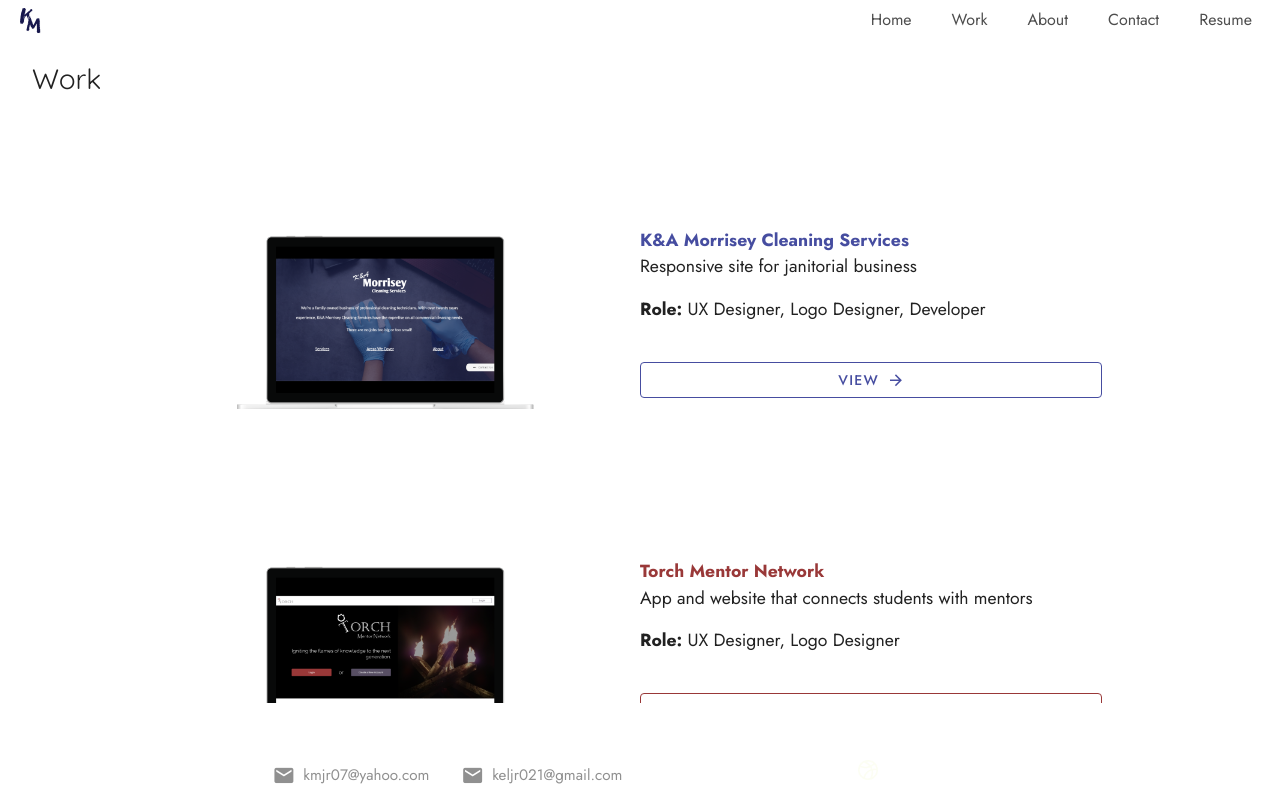
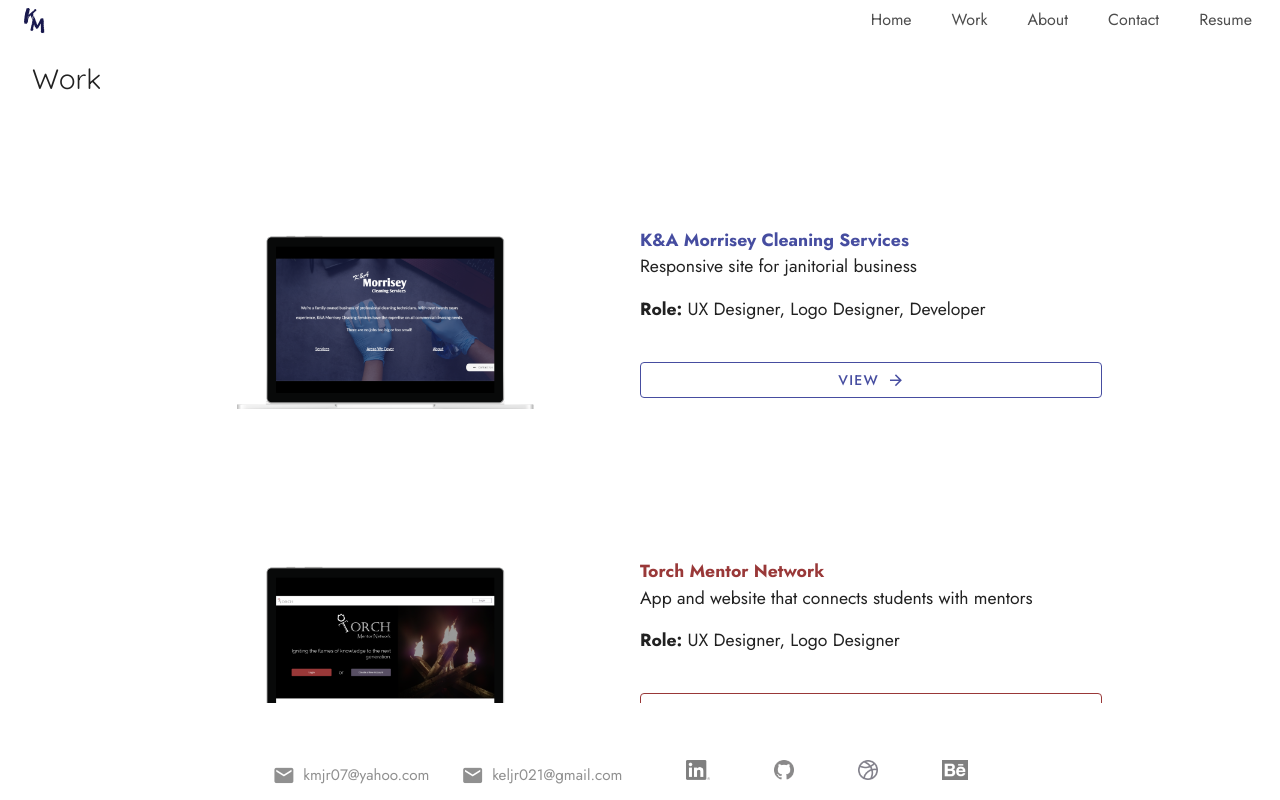
Before and after one commit to keljr021/portfolio-2023, a Vue app: page /#/work in a window 1280 px wide. Built offline with nearby package versions, Linux system fonts and the light colour scheme.

Commit message:
Revised logo and footer between Home and subpages

```diff
--- a/src/components/Cta.vue
+++ b/src/components/Cta.vue
@@ -32,7 +32,7 @@ export default {
     <v-container fluid class="cta">
         <v-row class="pa-3">
             <v-col cols="12" xs="12" sm="12" md="6">
-                <h1 class="cta-title">Hi, my name's <br v-if="$vuetify.display.xs" /><b class="color:#18184d">Kelvin.</b></h1>
+                <h1 class="cta-title">Hi, my name's <br v-if="$vuetify.display.xs" /><b class="color:#18184d">Kelvin Morrisey Jr.</b></h1>
                 <CtaText @scrollTo="scrollTo" />
             </v-col>
             <v-col cols="12" xs="12" sm="12" md="6" class="text-right">
--- a/src/components/Navbar.vue
+++ b/src/components/Navbar.vue
@@ -42,7 +42,8 @@ export default {
     <div class="nav show w-100 px-4 py-2" v-if="$vuetify.display.smAndDown">
         <v-row class="align-center justify-space-between">
             <v-col cols="8" class="nav-logo" @click="$router.push({ name: 'home' })">
-                <img class="mt-2 mx-1" src="../assets/km-icon.svg" alt="Kelvin Morrisey Jr" />
+                <img v-if="onHome" class="mt-2 mx-1 home" src="../assets/km-icon-white.svg" alt="Kelvin Morrisey Jr" />
+                <img v-else class="mt-2 mx-1" src="../assets/km-icon.svg" alt="Kelvin Morrisey Jr" />
             </v-col>
             <v-col cols="4" class="text-right">
                 <v-icon @click.stop="toggleNavDrawer">mdi-menu</v-icon>
@@ -69,7 +70,8 @@ export default {
     <div class="nav w-100 pa-2 show" :class="{'home': onHome }" v-else>
         <v-row class="align-center">
             <v-col cols="3" class="nav-logo" @click="$router.push({ name: 'home' })">
-                <img class="logo mt-2" src="../assets/km-icon.svg" alt="Kelvin Morrisey Jr"/>
+                <img v-if="onHome" class="mt-2 mx-1 home" src="../assets/km-icon-white.svg" alt="Kelvin Morrisey Jr" />
+                <img v-else class="mt-2 mx-1" src="../assets/km-icon.svg" alt="Kelvin Morrisey Jr" />
             </v-col>
             <v-col cols="9" class="text-right">
                 <span class="nav-item" @click="$router.push({ name: 'home' })">Home</span>
@@ -111,7 +113,10 @@ export default {
         position: absolute;
         left: 20px;
         top: 0;
-        transition: top 0.3s ease-in-out, opacity 0.2s ease-in-out;
+    }
+
+    .home {
+        height: 55px;
     }
 
     .logo {
--- a/src/components/partials/Footer.vue
+++ b/src/components/partials/Footer.vue
@@ -28,16 +28,20 @@ export default {
               <span v-if="!$vuetify.display.xs">keljr021@gmail.com</span>
           </span>
           <span class="footer-link mx-lg-8 mb-2" @click="openWindow('https://www.linkedin.com/in/kelvin-morrisey-jr-514360a7/')" title="View LinkedIn Profile">
-            <img class="footer-icon" src="../../assets/LI-white.png" alt="LinkedIn link" />
+            <img v-if="$route.name === 'home'" class="footer-icon" src="../../assets/LI-white.png" alt="LinkedIn link" />
+            <img v-else class="footer-icon" src="../../assets/LI-black.png" alt="LinkedIn link" />
           </span>
           <span class="footer-link mx-lg-8 mb-2" @click="openWindow('https://github.com/keljr021')" title="View GitHub Profile">
-            <img class="footer-icon" src="../../assets/github-white.png" alt="GitHub link" />
+            <img v-if="$route.name === 'home'" class="footer-icon" src="../../assets/github-white.png" alt="GitHub link" />
+            <img v-else class="footer-icon" src="../../assets/github-black.png" alt="GitHub link" />
           </span>
           <span class="footer-link mx-lg-8 mb-2" @click="openWindow('https://dribbble.com/keljr021')" title="View Dribbble Profile">
-            <img class="footer-icon" src="../../assets/dr-logo-white.png" alt="Dribbble link" />
+            <img v-if="$route.name === 'home'" class="footer-icon" src="../../assets/dr-logo-white.png" alt="Dribbble link" />
+            <img v-else class="footer-icon" src="../../assets/dr-logo.png" alt="Behance link" />
           </span>
           <span class="footer-link mx-lg-8 mb-2" @click="openWindow('https://www.behance.net/kelvin-m')" title="View Behance Profile">
-            <img class="footer-icon" src="../../assets/be-logo-alt2-white.png" alt="Behance link" />
+            <img v-if="$route.name === 'home'" class="footer-icon" src="../../assets/be-logo-alt2-white.png" alt="Behance link" />
+            <img v-else class="footer-icon" src="../../assets/be-logo-alt2.png" alt="Behance link" />
           </span>
         </v-col>
       <v-spacer></v-spacer>
```
